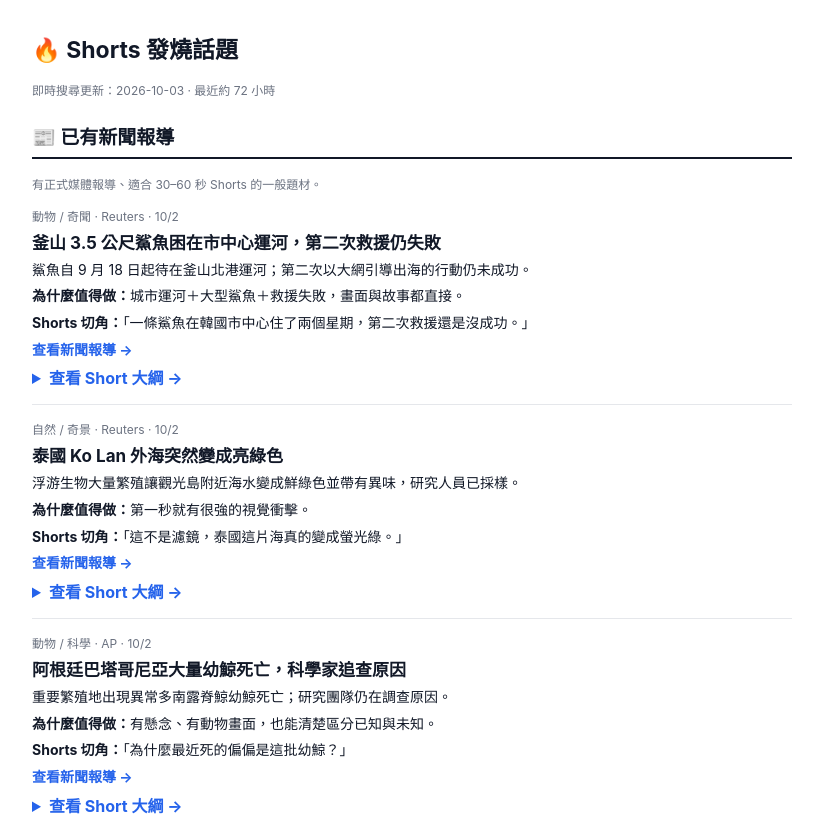
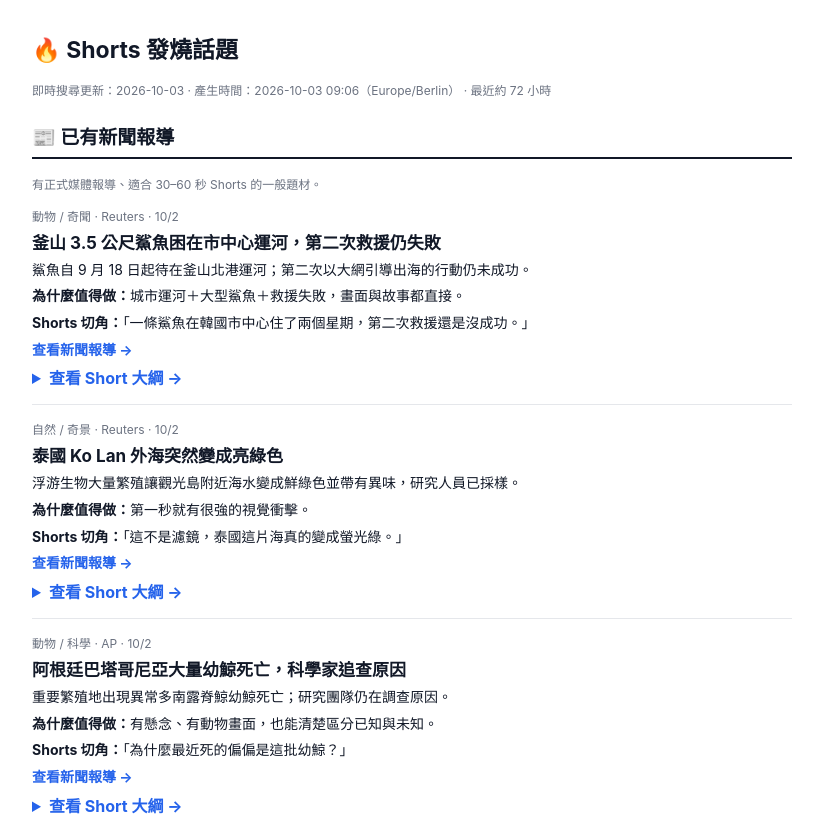
Before and after one commit to ifishlin/shorts-trend-radar, a plain HTML site: page index.html in a window 1280 px wide. Shown: the top 820 px of the page, without its empty margins (228-1051 px from the left). Drawn offline with Linux system fonts and the light colour scheme.

Commit message:
Show generation timestamp on Shorts radar

```diff
--- a/index.html
+++ b/index.html
@@ -1,6 +1,6 @@
 <!doctype html><html lang="zh-Hant"><head><meta charset="utf-8"><meta name="viewport" content="width=device-width,initial-scale=1"><title>Shorts 發燒話題</title><style>
 body{margin:0;color:#111827;font-family:-apple-system,BlinkMacSystemFont,"Segoe UI","Noto Sans TC",sans-serif}main{max-width:760px;margin:auto;padding:16px 14px 40px}h1{font-size:23px}.updated,.meta,.note{color:#6b7280;font-size:12px}h2{font-size:19px;margin-top:24px;border-bottom:2px solid #111827;padding-bottom:8px}.item{padding:15px 0;border-bottom:1px solid #e5e7eb}h3{font-size:17px;margin:5px 0}p{font-size:14px;line-height:1.55;margin:5px 0}a,summary{color:#2563eb;font-weight:700;text-decoration:none;cursor:pointer}pre{white-space:pre-wrap;background:#f8fafc;border:1px solid #e5e7eb;border-radius:8px;padding:12px;font-size:12px}
-</style></head><body><main><h1>🔥 Shorts 發燒話題</h1><div class="updated">即時搜尋更新：2026-10-03 · 最近約 72 小時</div>
+</style></head><body><main><h1>🔥 Shorts 發燒話題</h1><div class="updated">即時搜尋更新：2026-10-03 · 產生時間：2026-10-03 09:06（Europe/Berlin） · 最近約 72 小時</div>
 <h2>📰 已有新聞報導</h2><div class="note">有正式媒體報導、適合 30–60 秒 Shorts 的一般題材。</div>
 <section class="item"><div class="meta">動物 / 奇聞 · Reuters · 10/2</div><h3>釜山 3.5 公尺鯊魚困在市中心運河，第二次救援仍失敗</h3><p>鯊魚自 9 月 18 日起待在釜山北港運河；第二次以大網引導出海的行動仍未成功。</p><p><b>為什麼值得做：</b>城市運河＋大型鯊魚＋救援失敗，畫面與故事都直接。</p><p><b>Shorts 切角：</b>「一條鯊魚在韓國市中心住了兩個星期，第二次救援還是沒成功。」</p><p><a href="https://www.reuters.com/business/environment/shark-remains-stranded-south-korean-canal-after-second-rescue-attempt-ends-2026-10-02/">查看新聞報導 →</a></p><details><summary>查看 Short 大綱 →</summary><pre>{"outline":{"sections":[{"role":"住進市中心","lines":2,"say":"先講3.5公尺鯊魚一直待在釜山市中心運河","voice":"直球","want":"鯊魚在城市運河的新聞畫面"},{"role":"第二次救援","lines":3,"say":"交代救援人員用大網引導，最後仍未成功","voice":"直述","want":"救援船與大網"},{"role":"變成城市話題","lines":3,"say":"帶到牠吸引大量民眾圍觀","voice":"詼諧","want":"河岸圍觀人群"},{"role":"牠還沒走","lines":2,"say":"收回目前仍留在運河的狀態","voice":"直球","want":"鯊魚游回運河"}],"close":"輕鬆收尾；不要講成已成功救回海裡。"}}}</pre></details></section>
 <section class="item"><div class="meta">自然 / 奇景 · Reuters · 10/2</div><h3>泰國 Ko Lan 外海突然變成亮綠色</h3><p>浮游生物大量繁殖讓觀光島附近海水變成鮮綠色並帶有異味，研究人員已採樣。</p><p><b>為什麼值得做：</b>第一秒就有很強的視覺衝擊。</p><p><b>Shorts 切角：</b>「這不是濾鏡，泰國這片海真的變成螢光綠。」</p><p><a href="https://www.reuters.com/business/environment/plankton-bloom-turns-thai-island-waters-bright-smelly-green-2026-10-02/">查看新聞報導 →</a></p><details><summary>查看 Short 大綱 →</summary><pre>{"outline":{"sections":[{"role":"海突然變色","lines":2,"say":"先展示亮綠色海水","voice":"直球","want":"亮綠海水"},{"role":"原因在哪裡","lines":3,"say":"解釋浮游生物大量繁殖與採樣","voice":"直述","want":"採水樣畫面"},{"role":"好看但有味道","lines":3,"say":"講異味與遊客反應","voice":"詼諧","want":"岸邊遊客"},{"role":"先別下結論","lines":2,"say":"提醒分析仍在進行","voice":"直述","want":"海面廣角"}],"close":"不要把藻華直接說成有毒污染。"}}}</pre></details></section>
```
